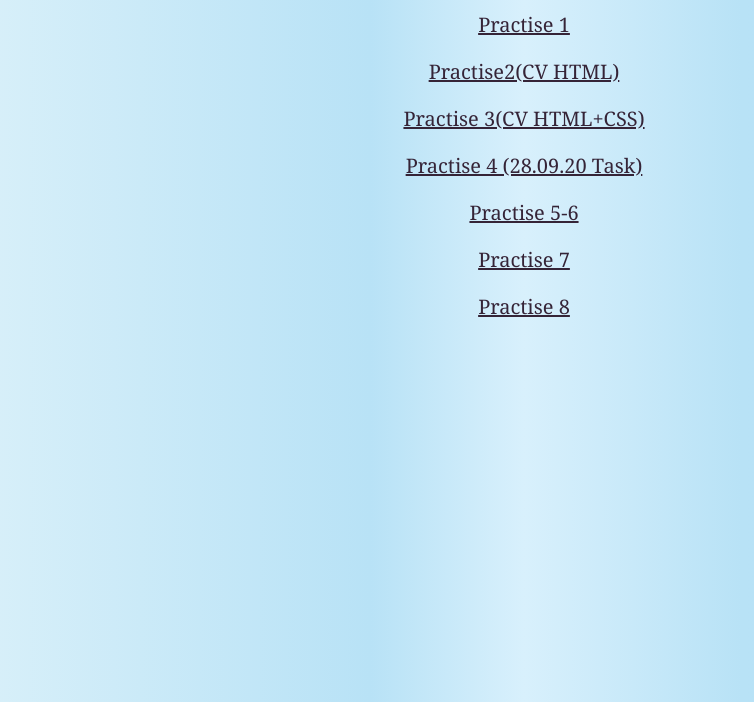
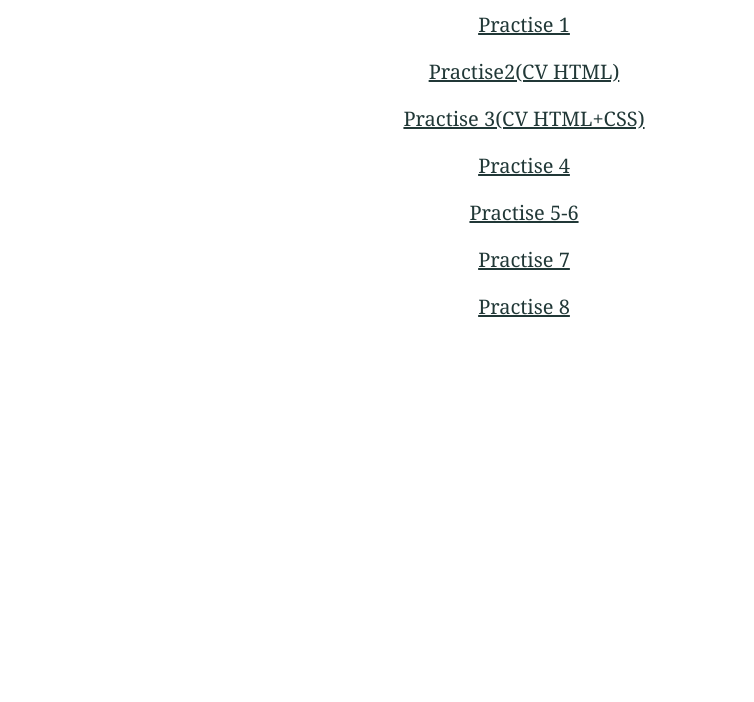
Before and after one commit to mrfrainboy/123, a plain HTML site: page public_html/index.html in a window 1280 px wide. Shown: the part 98-800 px from the top of the page, without its empty margins (116-870 px from the left). Drawn offline with Linux system fonts and the light colour scheme.

Commit message:
FIRST COMMIT

```diff
--- a/public_html/index.html
+++ b/public_html/index.html
@@ -21,7 +21,7 @@ and open the template in the editor.
     <p><a class="link" href="Practise 1/practice1.html">Practise 1</a></p>
     <p><a class="link" href="practice 2/practise 2.html">Practise2(CV HTML)</a></p>
     <p><a class="link" href="practice3/practise 3.html">Practise 3(CV HTML+CSS)</a></p>
-    <p><a class="link" href="..//public_html/28.09.2020/src/index.html">Practise 4 (28.09.20 Task)</a></p>
+    <p><a class="link" href="..//public_html/28.09.2020/src/index.html">Practise 4</a></p>
     <p>
         <a href="..//public_html/practise 5-6/cvHTMLCSs.html" class="link">Practise 5-6</a>
     </p>
--- a/public_html/styleindex.css
+++ b/public_html/styleindex.css
@@ -1,9 +1,5 @@
 body {
-    background:#fff;
-    background: -moz-linear-gradient(left, rgb(224, 243, 250) 0%, rgb(184, 226, 246) 38%, rgb(216, 240, 252) 50%, rgb(184, 226, 246) 67%, rgb(182, 223, 253) 100%);
-    background: -webkit-linear-gradient(left, rgb(224, 243, 250) 0%, rgb(184, 226, 246) 38%, rgb(216, 240, 252) 50%, rgb(184, 226, 246) 67%, rgb(182, 223, 253) 100%);
-    background: linear-gradient(to right, rgb(224, 243, 250) 0%, rgb(184, 226, 246) 38%, rgb(216, 240, 252) 50%, rgb(184, 226, 246) 67%, rgb(182, 223, 253) 100%);
-    filter: progid: DXImageTransform.Microsoft.gradient( startColorstr='#e0f3fa', endColorstr='#b6dffd', GradientType=1);
+    background: #fff;
 }
 
 body {
@@ -13,5 +9,5 @@ body {
 }
 
 a {
-    color: rgb(53, 36, 55);
+    color: rgb(33, 56, 55);
 }
```
Also changed, not shown: public_html/28.09.2020/src/index.html (+2 -2 lines).
